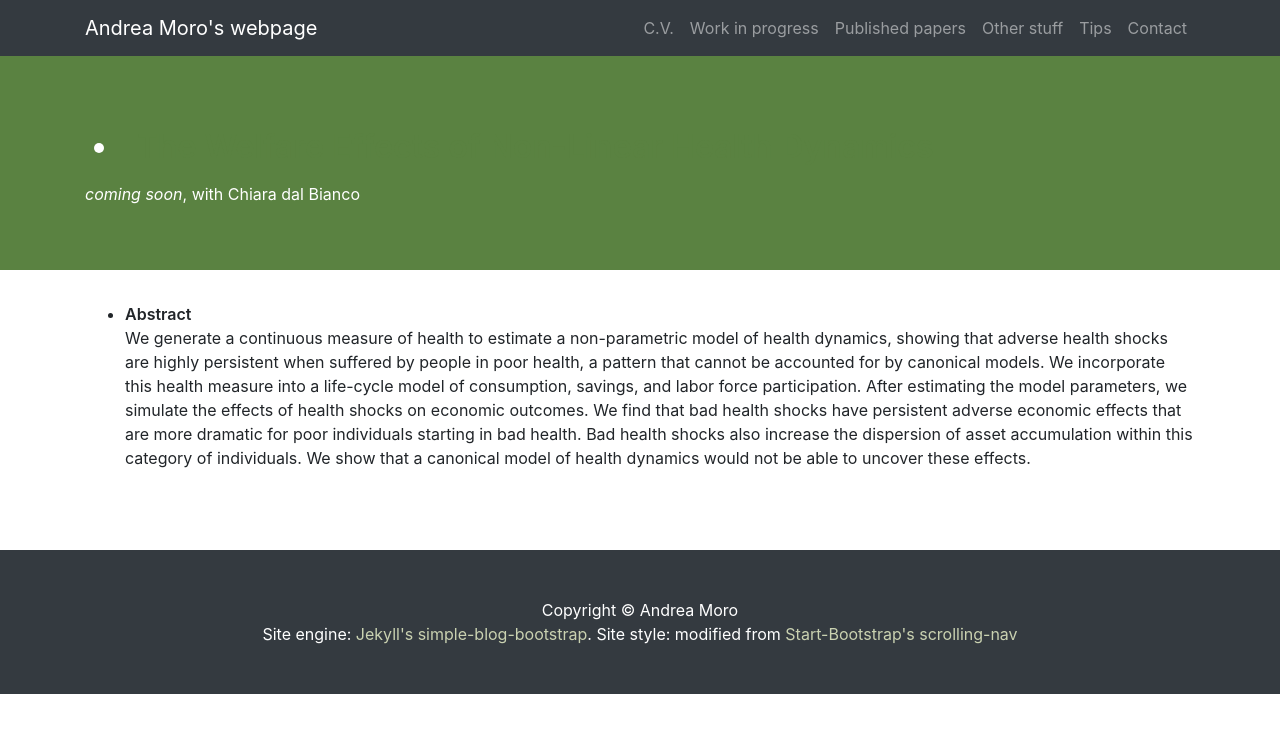
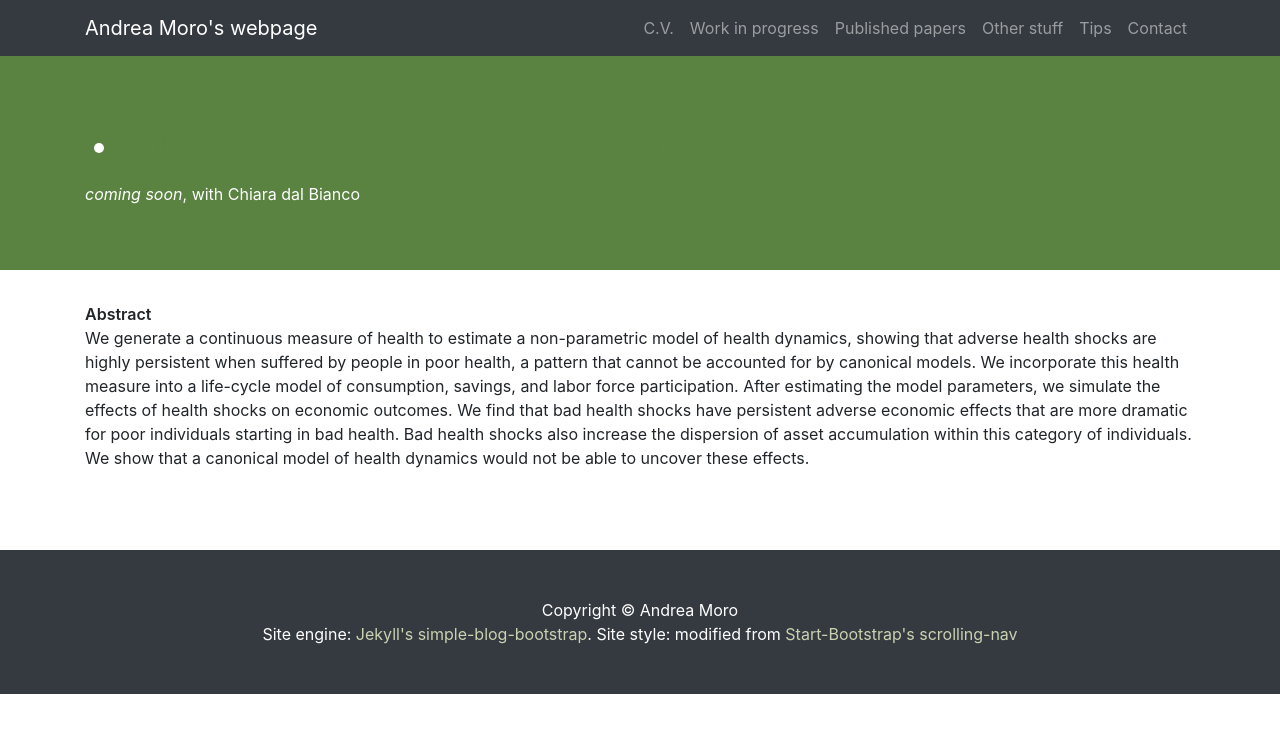
Before and after one commit to andreamoro-git/andreamoro-git.github.io, a Jekyll site: the page built from _posts/2022-01-04-dalbianco-moro-nonlinear-health.md, in a window 1280 px wide. Shown: the top 733 px of the page. Built offline with Jekyll 4.4.1, drawn with Linux system fonts in a browser that asks for light colours; our own code applies the rules of GitHub Pages for plain Markdown files.

Commit message:
Update scrolling-nav.css

```diff
--- a/css/scrolling-nav.css
+++ b/css/scrolling-nav.css
@@ -143,3 +143,8 @@ span.info:hover, .acc_trigger span.info:hover {
 #contact .lead {
 	line-height: 1.5rem;
 }
+
+ul.postpage {
+	list-style-type: none;
+	padding: 0;
+}
```
